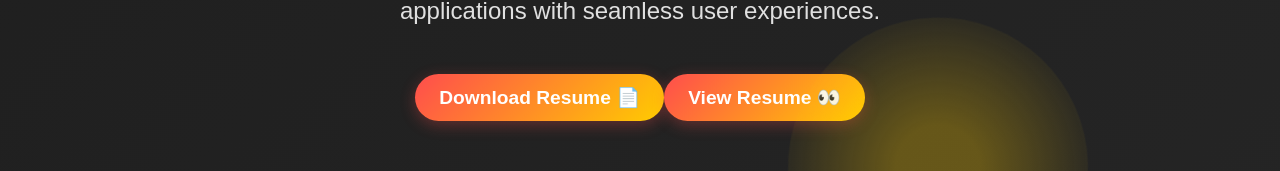
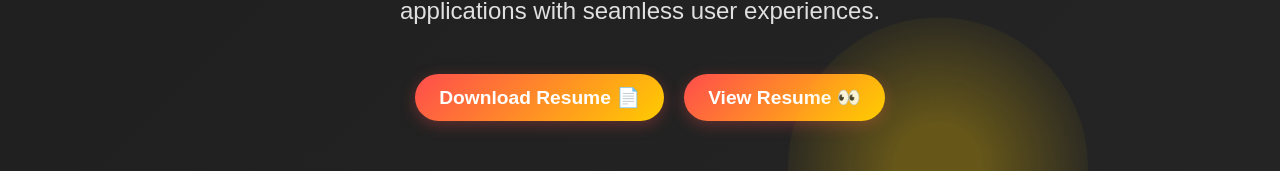
Before and after one commit to yanamadalaraju/raj-portfolio, a React (Create React App) app: page / in a window 1280 px wide. Shown: the part 605-776 px from the top of the page. Built offline with nearby package versions, Linux system fonts and the light colour scheme.

Commit message:
some changesss

```diff
--- a/src/App.css
+++ b/src/App.css
@@ -160,3 +160,7 @@ h2 {
 }
 
 /* Hide indicator on small screens where vertical scrolling is used */
+
+.cta-button{
+   margin-left:20px ;
+}
```
